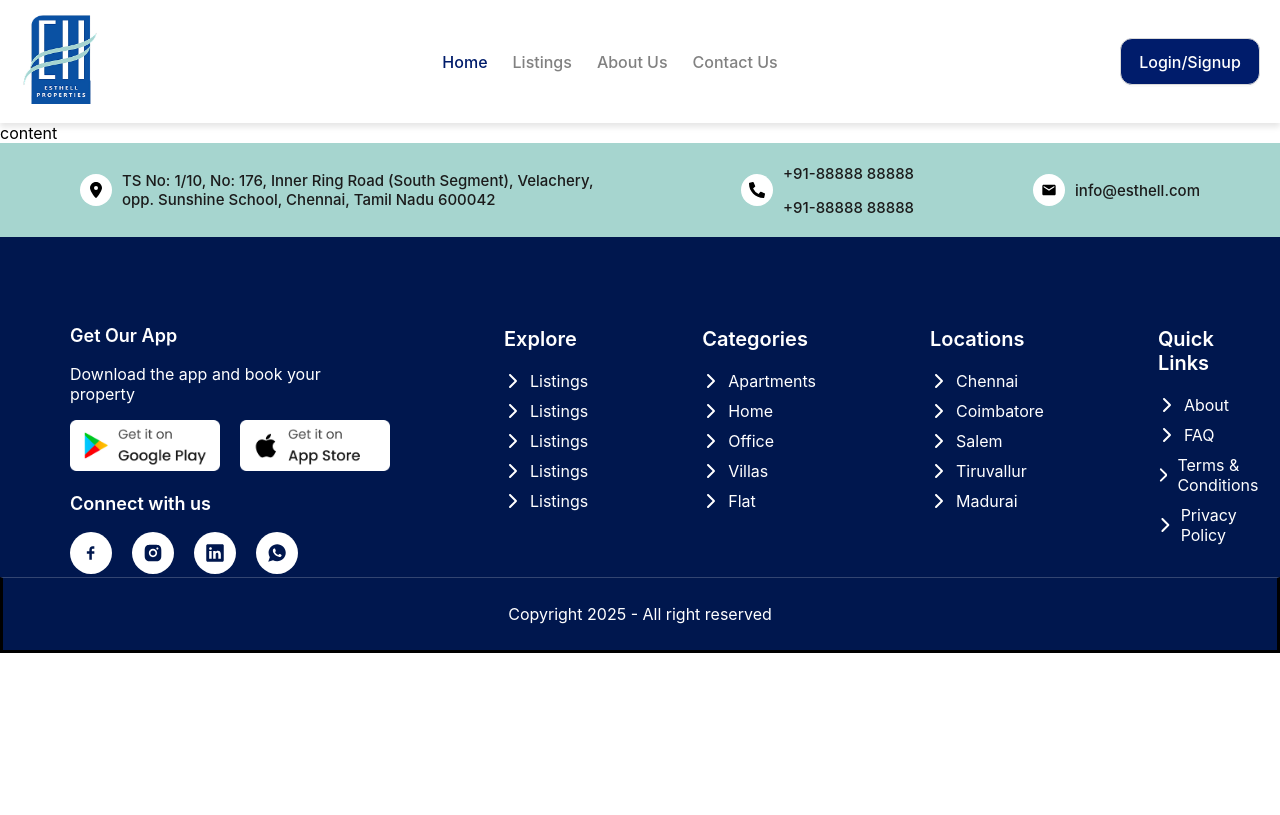
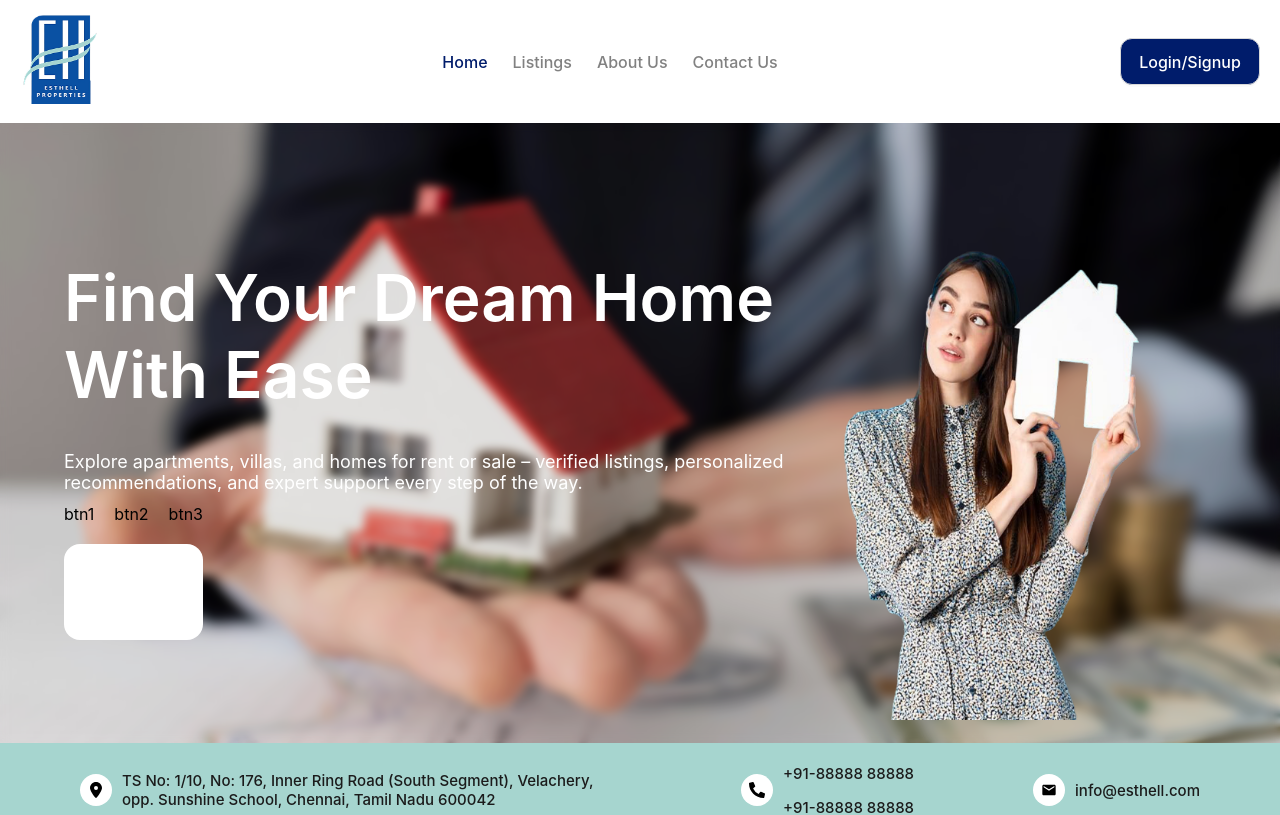
Before and after one commit to karthik-kerry/esthell-prop-website, a React (Create React App) app: page / in a window 1280 px wide. Shown: the top 815 px of the page. Built offline with nearby package versions, Linux system fonts and the light colour scheme.

Commit message:
hero section layout done

```diff
--- a/src/pages/HomePage.jsx
+++ b/src/pages/HomePage.jsx
@@ -1,12 +1,106 @@
 import React from "react";
 import Header from "../components/Header";
 import Footer from "../components/Footer";
+import HeroBg from "../assets/hero_bg.png";
+import HeroImg from "../assets/hero_img.png";
 
 export default function HomePage() {
   return (
     <div>
       <Header />
-      <div>content</div>
+      <div>
+        <div style={{ position: "relative", width: "100%", height: 620 }}>
+          <img
+            src={HeroBg}
+            style={{ width: "100%", objectFit: "cover", height: "100%" }}
+          />
+          <div
+            style={{
+              position: "absolute",
+              top: 0,
+              left: 0,
+              width: "100%",
+              height: "100%",
+              backgroundColor: "rgba(0, 0, 0, 0.1)",
+              backdropFilter: "blur(5px)",
+              zIndex: 1,
+            }}
+          />
+          <h1
+            style={{
+              color: "white",
+              fontSize: 64,
+              fontWeight: 600,
+              position: "absolute",
+              top: "15%",
+              left: "5%",
+              zIndex: 100,
+            }}
+          >
+            Find Your Dream Home
+            <br /> With Ease
+          </h1>
+          <p
+            style={{
+              color: "#fff",
+              fontSize: 18,
+              position: "absolute",
+              top: "50%",
+              left: "5%",
+              zIndex: 100,
+            }}
+          >
+            Explore apartments, villas, and homes for rent or sale – verified
+            listings, personalized
+            <br /> recommendations, and expert support every step of the way.
+          </p>
+        </div>
+        <img
+          src={HeroImg}
+          style={{
+            position: "absolute",
+            zIndex: 100,
+            top: "30%",
+            right: "10%",
+            height: "60%",
+            width: "25%",
+          }}
+        />
+        <div
+          style={{
+            display: "flex",
+            flexDirection: "column",
+            alignItems: "start",
+            justifyContent: "center",
+            position: "absolute",
+            zIndex: 100,
+            top: "63%",
+            left: "5%",
+          }}
+        >
+          <div
+            style={{
+              display: "flex",
+              alignItems: "center",
+              justifyContent: "center",
+              gap: 20,
+            }}
+          >
+            <div>btn1</div>
+            <div>btn2</div>
+            <div>btn3</div>
+          </div>
+          <div
+            style={{
+              height: 96,
+              backgroundColor: "white",
+              width: "100%",
+              borderRadius: 16,
+              marginTop: 20,
+            }}
+          ></div>
+        </div>
+      </div>
       <Footer />
     </div>
   );
```
